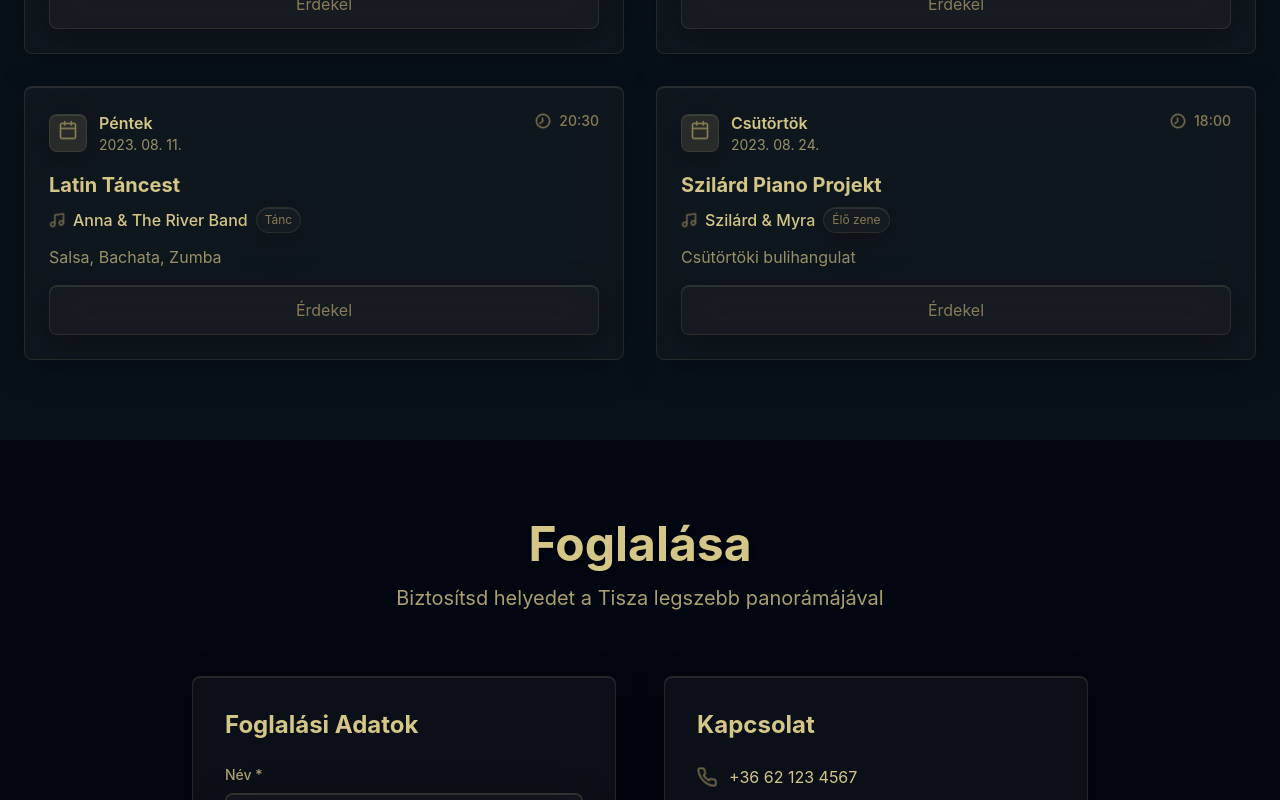
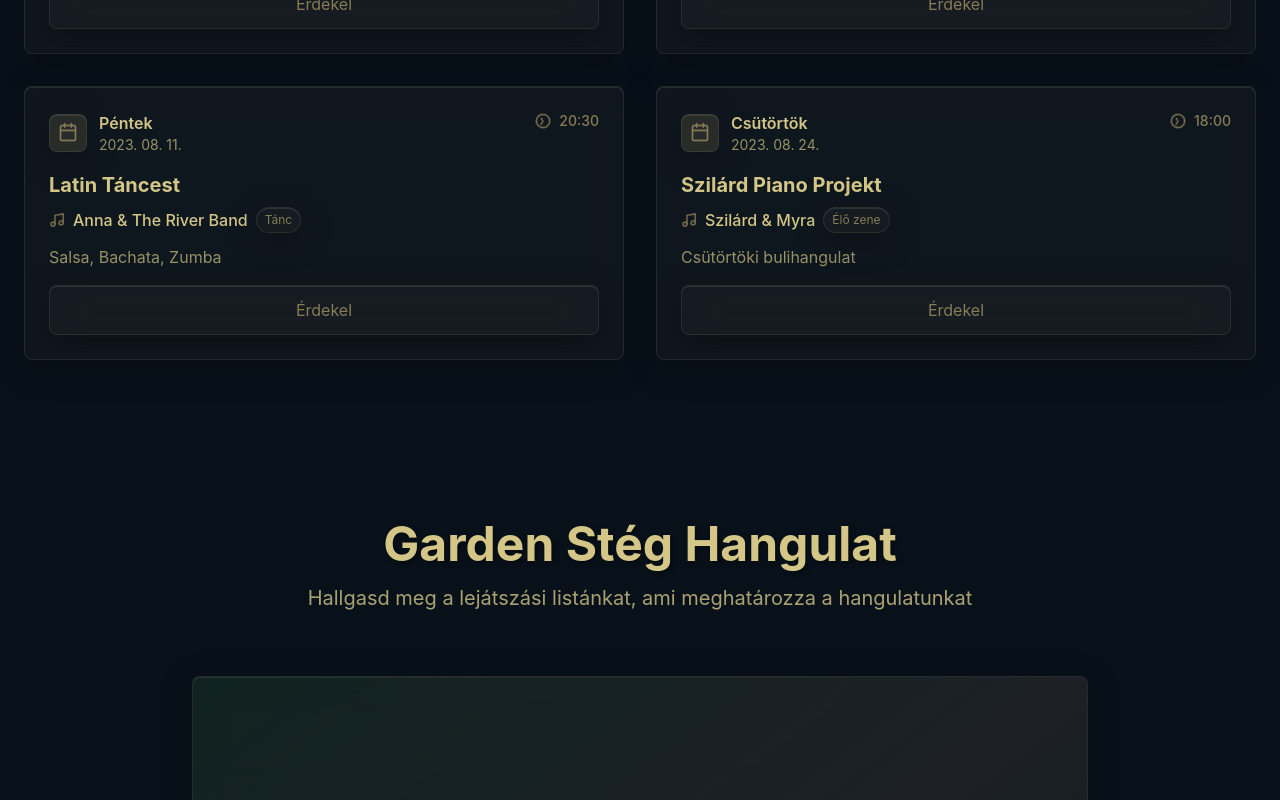
Before and after one commit to swipixel/project-bolt-sb1-naeskhykk, a React (Vite) app: page / in a window 1280 px wide. Shown: the part 2000-2800 px from the top of the page. Built offline with nearby package versions, Linux system fonts and the light colour scheme.

Commit message:
Updated App.tsx

```diff
--- a/src/App.tsx
+++ b/src/App.tsx
@@ -20,7 +20,7 @@ function App() {
           <Hero />
           <Menu />
           <Events />
-          <Reservation />
+          {/*<Reservation />*/}
           <SpotifySection />
         </main>
         <Footer />
```
